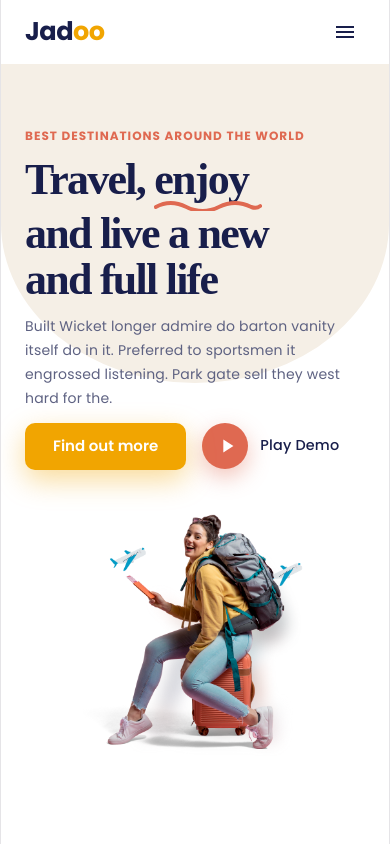
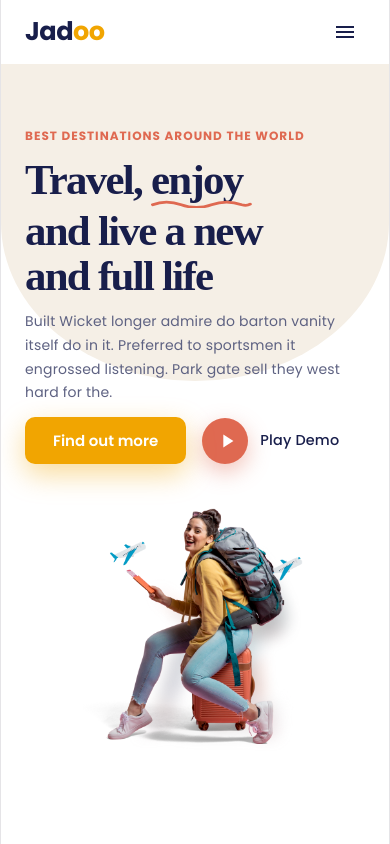
Before and after one commit to kabica/otb-hero, a React app: page / in a window 390 px wide. Built offline with nearby package versions, Linux system fonts and the light colour scheme; the HTML template or start-up script is replaced by a standard one; a web font is replaced by a local one.

Commit message:
update responsivness

```diff
--- a/src/components/Hero/index.tsx
+++ b/src/components/Hero/index.tsx
@@ -16,12 +16,16 @@ document.head.appendChild(fontLink)
 
 const Squiggle: React.FC = () => {
   return (
-    <svg
+    <Box
+      component="svg"
       viewBox="0 0 120 14"
-      width="90%"
-      height="14"
       preserveAspectRatio="none"
-      style={{ display: 'block', marginTop: -6 }}
+      sx={{
+        display: 'block',
+        width: '2.35em',
+        height: '0.22em',
+        mt: '-0.08em',
+      }}
     >
       <path
         d="M2 10 Q18 2 36 10 Q54 18 72 10 Q90 2 108 10 Q114 12 118 9"
@@ -30,7 +34,7 @@ const Squiggle: React.FC = () => {
         fill="none"
         strokeLinecap="round"
       />
-    </svg>
+    </Box>
   )
 }
 
@@ -112,7 +116,7 @@ const Hero: React.FC = () => {
               sx={{
                 fontFamily: `'Volkhov', serif`,
                 fontWeight: 700,
-                fontSize: 'clamp(44px, 11vw, 84px)',
+                fontSize: 'clamp(40px, 11vw, 84px)',
                 letterSpacing: '-0.04em',
                 lineHeight: 1.05,
                 color: '#181E4B',
@@ -123,8 +127,10 @@ const Hero: React.FC = () => {
               <Box
                 component="span"
                 sx={{
-                  display: 'inline-block',
-                  whiteSpace: 'nowrap',
+                  display: 'inline-flex',
+                  flexDirection: 'column',
+                  alignItems: 'flex-start',
+                  width: 'fit-content',
                   verticalAlign: 'baseline',
                 }}
               >
```
